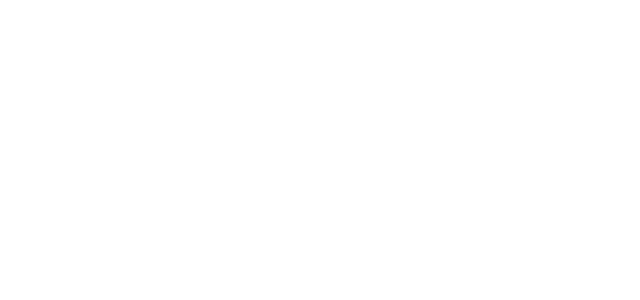
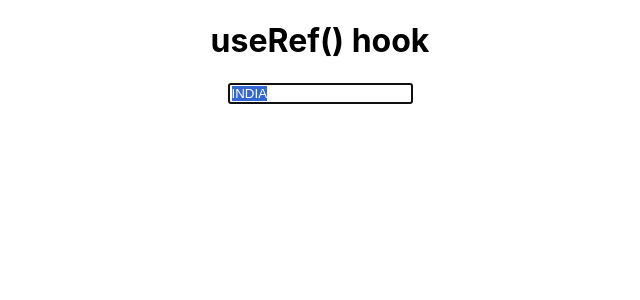
Before and after one commit to imran-mind/ReactJS-Tutorial, a React (Create React App) app: page / in a window 1280 px wide. Shown: the top 300 px of the page, without its empty margins (320-960 px from the left). Built offline with nearby package versions, Linux system fonts and the light colour scheme.

Commit message:
useRef example

```diff
--- a/src/App.js
+++ b/src/App.js
@@ -1,9 +1,23 @@
+import { useEffect, useRef } from 'react';
 import './App.css';
 
 function App() {
+
+  const inputRef = useRef(null);
+
+  useEffect(() => {
+    // inputRef.current.focus();
+    inputRef.current.select();
+  }, [])
   return (
     <div className="App">
+      <h1>useRef() hook</h1>
 
+      <input
+        type='text'
+        value={"INDIA"}
+        ref={inputRef}
+      />
     </div>
   );
 }
```
